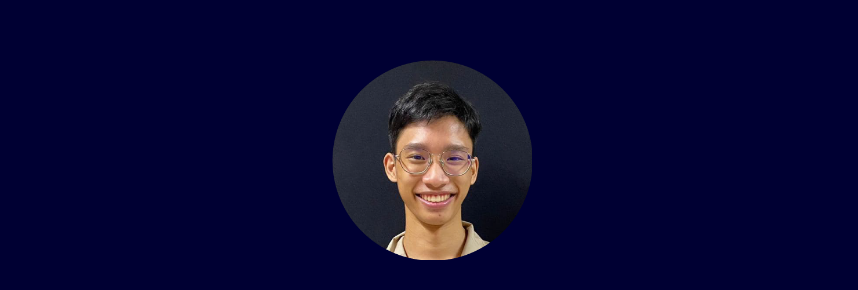
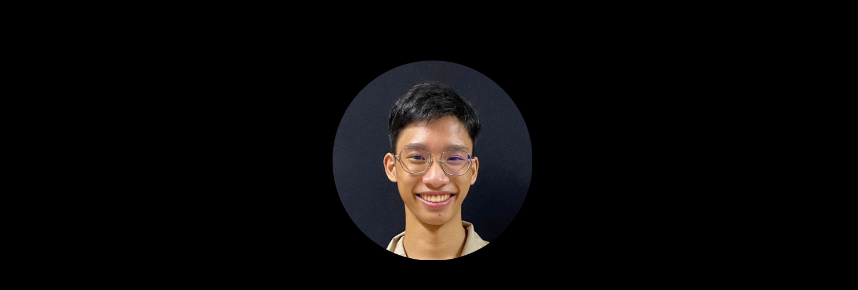
Before and after one commit to Lahyte/lahyte.com, a plain HTML site: page index.html in a window 1280 px wide. Shown: the part 110-400 px from the top of the page, without its empty margins (208-1066 px from the left). Drawn offline with Linux system fonts and the light colour scheme.

Commit message:
Update style.css

```diff
--- a/css/style.css
+++ b/css/style.css
@@ -1,5 +1,5 @@
 body {
-	background-color:#000033;
+	background-color:#000000;
 }
 h1 {
 	color:#f8fbfe;
```
